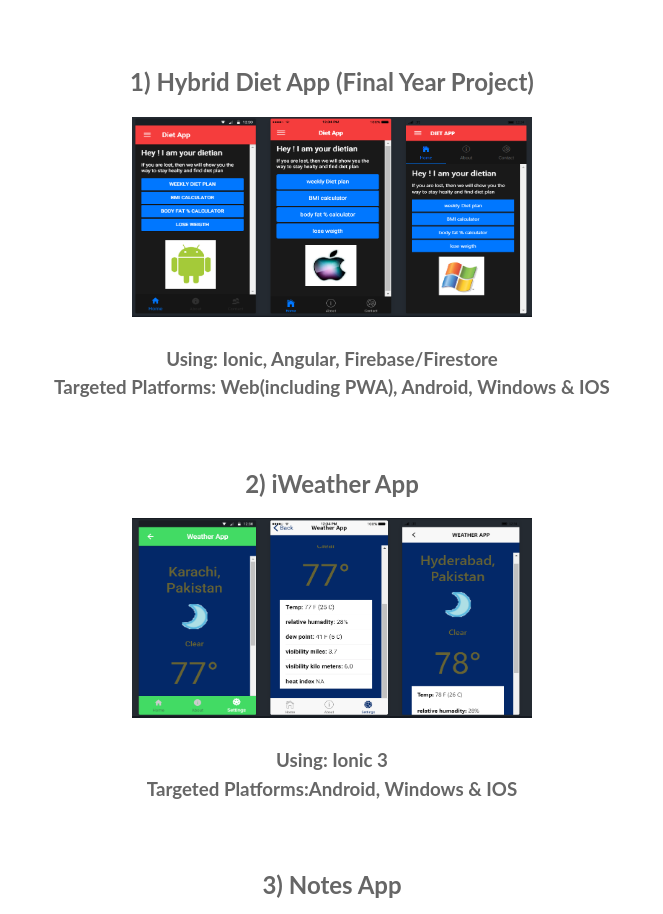
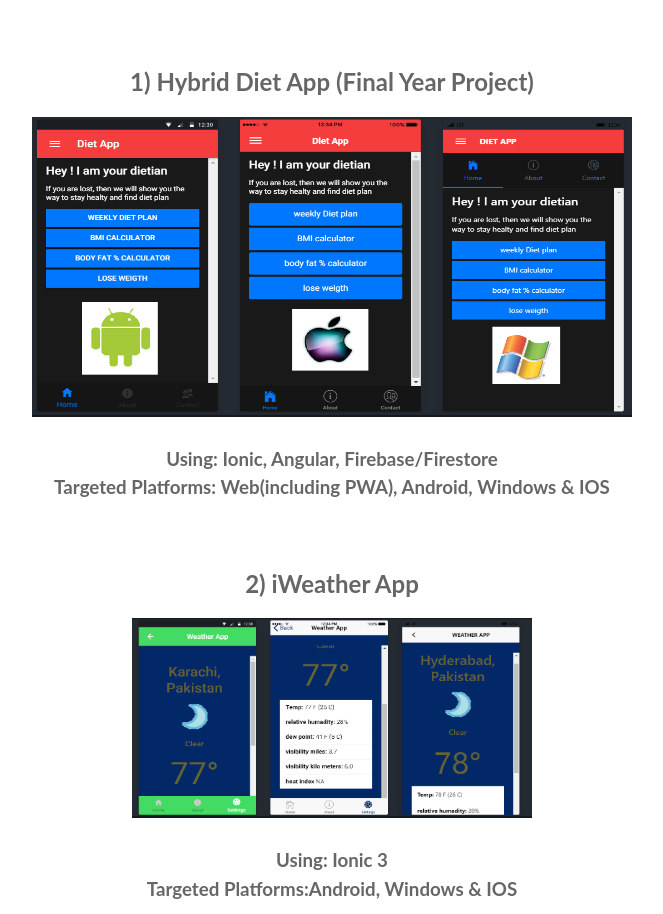
Before and after one commit to abdulbasitchippa/abc, a plain HTML site: page index.html in a window 1280 px wide. Shown: the part 4192-5106 px from the top of the page, without its empty margins (308-971 px from the left). Drawn offline with Linux system fonts and the light colour scheme.

Commit message:
Update index.html

```diff
--- a/index.html
+++ b/index.html
@@ -190,7 +190,7 @@ St.Bonaventure’s High School, Hyderabad.
     <section class="section sec-dark">
         <h2>1) Hybrid Diet App (Final Year Project)</h2>
 			<div>
-			 <img src="fypm.png" width="400px" height="200px">
+			 <img src="fypm.png" width="600px" height="300px">
 			 <h3>
 		Using: Ionic, Angular, Firebase/Firestore<br/>
 			Targeted Platforms: Web(including PWA), Android, Windows & IOS </h3>
```
